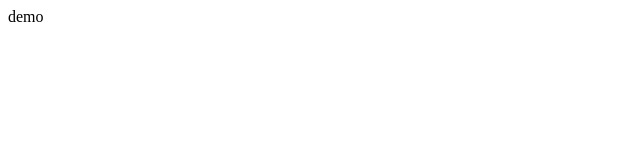
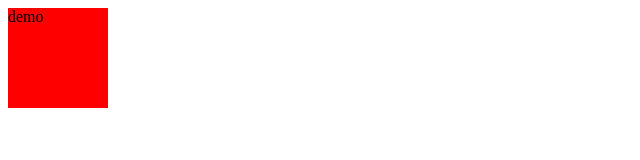
Before and after one commit to 123wrou/git, a plain HTML site: page demo.html in a window 1280 px wide. Shown: the whole page, without its empty margins (0-640 px from the left). Drawn offline with Linux system fonts and the light colour scheme.

Commit message:
添加democss

```diff
--- a/demo.html
+++ b/demo.html
@@ -5,6 +5,13 @@
     <meta name="viewport" content="width=device-width, initial-scale=1.0">
     <meta http-equiv="X-UA-Compatible" content="ie=edge">
     <title>Document</title>
+    <style>
+        .box {
+            width: 100px;
+            height: 100px;
+            background-color:red;
+        }
+    </style>
 </head>
 <body>
     <div class="box">demo</div>
```
